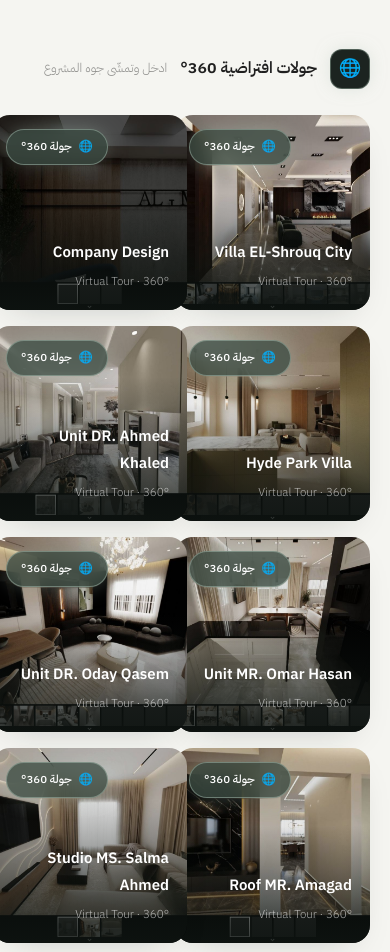
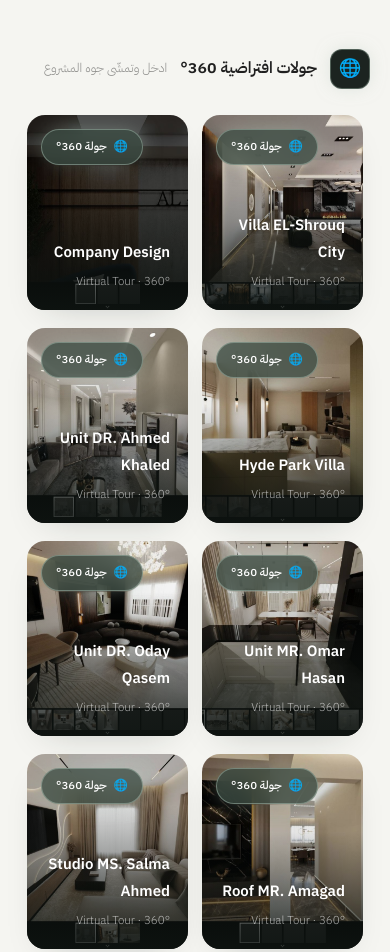
Before and after one commit to abdom6731-debug/new-home-website-finall, a plain HTML site: page index.html in a window 390 px wide. Shown: the part 2606-3558 px from the top of the page. Drawn offline with nearby package versions, Linux system fonts and the light colour scheme; a web font is replaced by a local one.

Commit message:
Update index.html

```diff
--- a/index.html
+++ b/index.html
@@ -884,6 +884,42 @@ header.hid{transform:translateY(-110%)}
   html{scroll-behavior:auto}
 }
 </style>
+
+<style id="final-360-spacing-fix">
+/* FINAL MOBILE 360° CARD SPACING FIX */
+@media (max-width:700px){
+  #tours360{
+    display:grid !important;
+    grid-template-columns:repeat(2,minmax(0,1fr)) !important;
+    column-gap:16px !important;
+    row-gap:20px !important;
+    gap:20px 16px !important;
+    width:100% !important;
+    box-sizing:border-box !important;
+    padding:0 8px !important;
+    margin-left:0 !important;
+    margin-right:0 !important;
+    overflow:visible !important;
+  }
+  #tours360 .tile{
+    width:100% !important;
+    min-width:0 !important;
+    max-width:none !important;
+    margin:0 !important;
+    height:220px !important;
+    box-sizing:border-box !important;
+  }
+}
+@media (max-width:402px){
+  #tours360{
+    column-gap:14px !important;
+    row-gap:18px !important;
+    gap:18px 14px !important;
+    padding:0 7px !important;
+  }
+  #tours360 .tile{height:195px !important}
+}
+</style>
 </head>
 <body>
 <div class="prog"><i id="progBar"></i></div>
```
